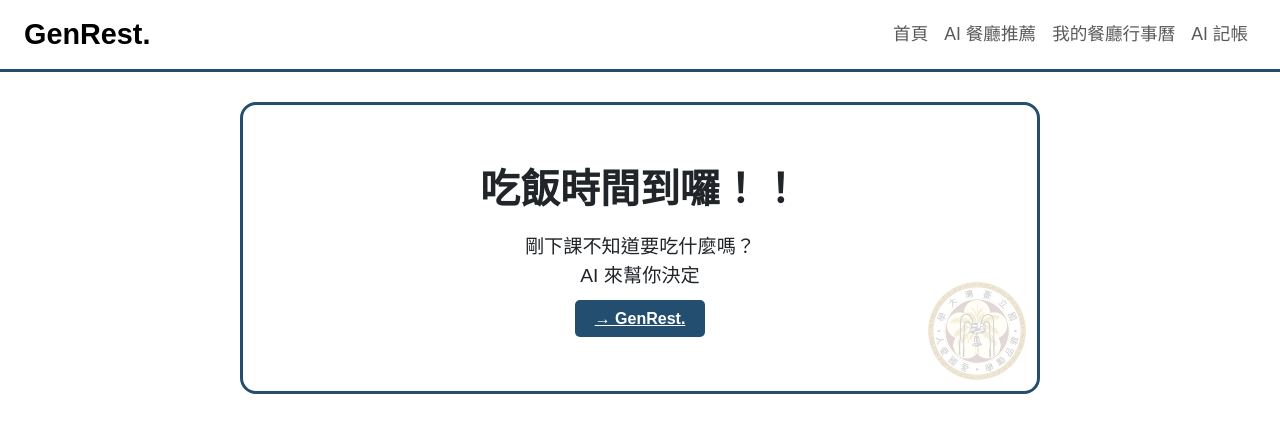
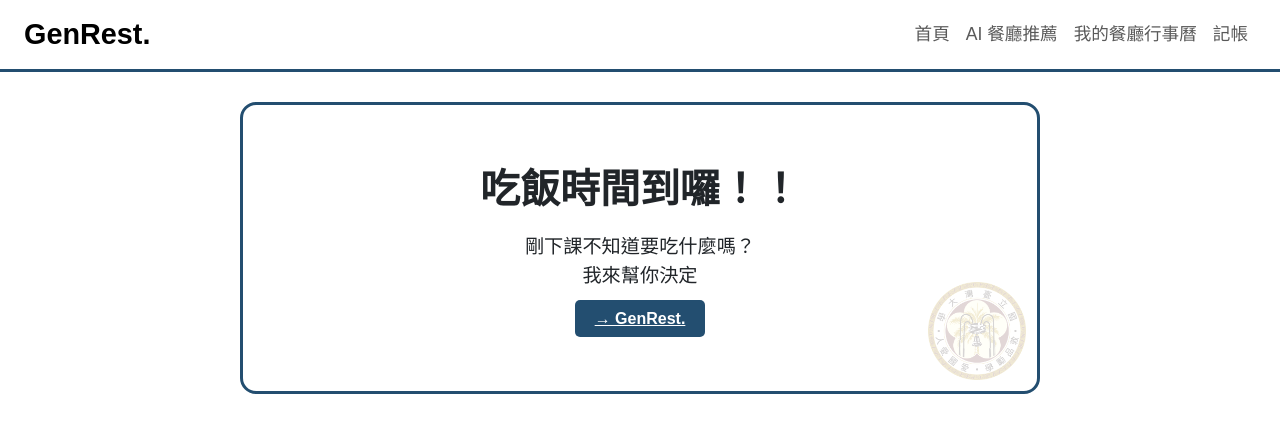
Before and after one commit to Tess-chang/GenRest., a Flask app: page / in a window 1280 px wide. Shown: the top 433 px of the page. Run offline with Flask 3, Linux system fonts and the light colour scheme.

Commit message:
更新網頁標題

```diff
--- a/templates/account.html
+++ b/templates/account.html
@@ -1,10 +1,10 @@
 {% extends "base.html" %}
 
-{% block title %}AI 記帳{% endblock %}
+{% block title %}記帳{% endblock %}
 
 {% block content %}
 <div class="container mt-4">
-  <h2 class="mb-4">💰 AI 智能記帳</h2>
+  <h2 class="mb-4">💰記帳</h2>
 
   <!-- 預算設定 -->
   <div class="row g-3 align-items-center mb-3">
--- a/templates/index.html
+++ b/templates/index.html
@@ -74,7 +74,7 @@
                 <a class="nav-link" href="/calendar">我的餐廳行事曆</a>
             </li>
             <li class="nav-item">
-                <a class="nav-link" href="/account">AI 記帳</a>
+                <a class="nav-link" href="/account">記帳</a>
             </li>
         </ul>
     </div>
@@ -82,7 +82,7 @@
 
 <section class="hero">
     <h1>吃飯時間到囉！！</h1>
-    <p>剛下課不知道要吃什麼嗎？<br>AI 來幫你決定</p>
+    <p>剛下課不知道要吃什麼嗎？<br>我來幫你決定</p>
     <a href="/recommend" class="genrest-btn">→ GenRest.</a>
     <img src="/static/台大校徽.png" alt="台大校徽">
 </section>
```
Also changed, not shown: 2 other files.
